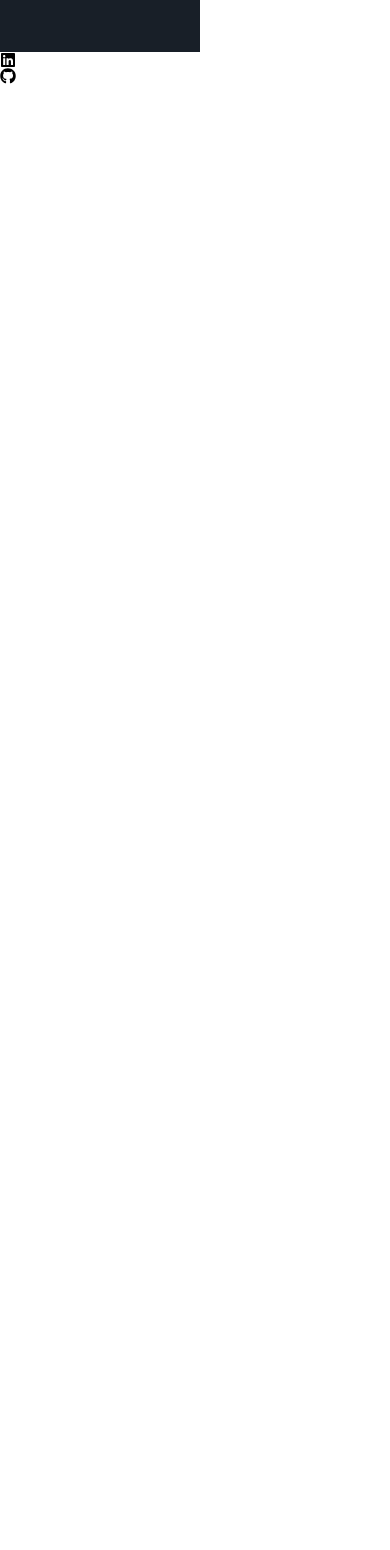
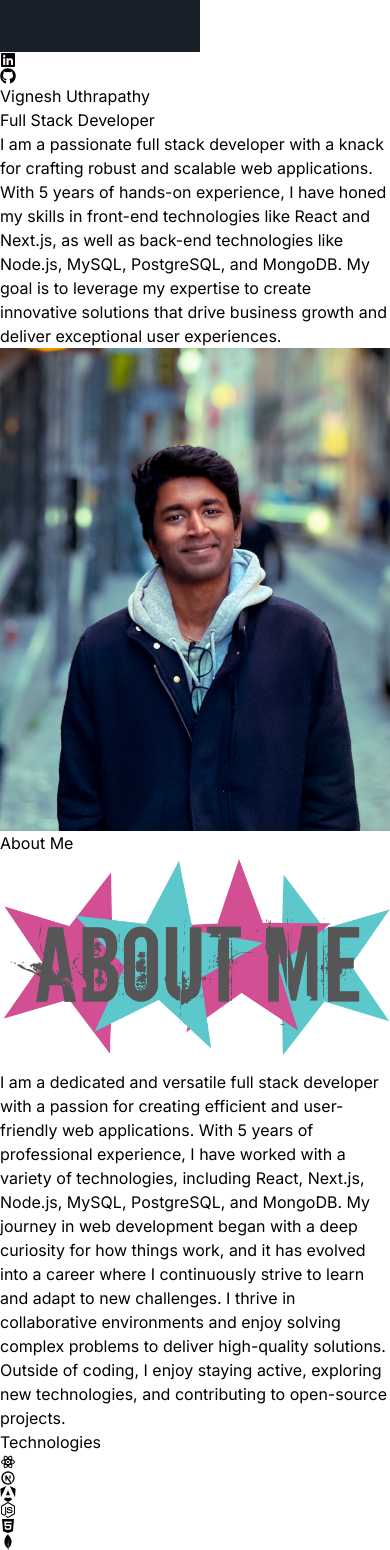
Before and after one commit to vigneshuthra/portfolio, a React (Vite) app: page / in a window 390 px wide. Shown: the part 148-1698 px from the top of the page. Before the commit the page ends 844 px from the top, so only its background shows below. Built offline with nearby package versions, Linux system fonts and the light colour scheme.

Commit message:
intro and about section added

```diff
--- a/src/App.jsx
+++ b/src/App.jsx
@@ -1,12 +1,20 @@
 import React from "react";
 import Navbar from "./components/Navbar";
+import Hero from "./components/Hero";
+import About from "./components/About";
+import Technologies from "./components/Technologies";
 
 const App = () => {
   return (
-    <div className="overflow-x-hidden text-neutral-300 antialiased selection:bg-cyan-300 selection:text-cyan-300">
+    <div className="overflow-x-hidden text-neutral-300 antialiased selection:bg-cyan-300 selection:text-black">
       <div className="fixed top-0 -z-10 h-full w-full"> </div>
-      <div className="absolute top-0 z-[-2] h-screen w-screen bg-neutral-950 bg-[radial-gradient(ellipse_80%_80%_at_50%_-20%,rgba(120,119,198,0.3),rgba(255,255,255,0))]">
-        <div className="container mx-auto px-8"><Navbar /></div>
+      <div className="absolute top-0 z-[-2] min-h-full w-screen bg-neutral-950 bg-[radial-gradient(ellipse_80%_80%_at_50%_-20%,rgba(120,119,198,0.3),rgba(255,255,255,0))]">
+        <div className="container mx-auto px-8">
+          <Navbar />
+          <Hero/>
+          <About/>
+          <Technologies/>
+        </div>
       </div>
     </div>
   );
--- /dev/null
+++ b/src/components/About.jsx
@@ -0,0 +1,28 @@
+import React from "react";
+import aboutImg from "../assets/about_me.png";
+import { ABOUT_TEXT } from "../constants";
+const About = () => {
+  return (
+    <div className="border-b border-neutral-900 pb-4">
+      <h1 className="my-20 text-center text-4xl">
+        About
+        <span className="text-neutral-500"> Me</span>
+      </h1>
+      <div className="flex flex-wrap">
+        <div className="w-full lg:w-1/2 lg:p-8">
+          <div className="flex items-center justify-center">
+            <img src={aboutImg} alt="about" className="w-[26rem]" />
+          </div>
+
+        </div>
+        <div className="w-full lg:w-1/2">
+            <div className="flex justify-center lg:justify-center">
+              <p className="my-2 max-w-xl py-2">{ABOUT_TEXT}</p>
+            </div>
+          </div>
+      </div>
+    </div>
+  );
+};
+
+export default About;
--- /dev/null
+++ b/src/components/Hero.jsx
@@ -0,0 +1,32 @@
+import React from "react";
+import { HERO_CONTENT } from "../constants";
+import profilePic from "../assets/profile_pic.jpg";
+const Hero = () => {
+  return (
+    <div className=" border-b border-neutral-900 pb-4 lg:mb-35">
+      <div className="flex flex-wrap">
+        <div className="w-full lg:w-1/2">
+          <div className="flex flex-col items-center lg:items-start">
+            <h1 className="pb-16 text-6xl font-thin tracking-tight lg:mt-16 lg:text-8xl">
+              Vignesh Uthrapathy
+            </h1>
+            <span className="bg-gradient-to-r from-pink-300 via-slate-500 to-purple-500 bg-clip-text text-4xl tracking-tight text-transparent">
+              Full Stack Developer
+            </span>
+            <p className="my-2 max-w-xl py-6 font-light tracking-tighter">
+              {HERO_CONTENT}
+            </p>
+          </div>
+        </div>
+        <div className="w-full lg:w-1/2 lg:p-8">
+          <div className=" flex justify-center">
+            <img src={profilePic} alt="profilepic" className="w-[24rem] rounded-md"/>
+
+          </div>
+        </div>
+      </div>
+    </div>
+  );
+};
+
+export default Hero;
--- /dev/null
+++ b/src/components/Technologies.jsx
@@ -0,0 +1,37 @@
+import React from "react";
+import { FaHtml5, FaNodeJs } from "react-icons/fa";
+import { RiNextjsLine, RiReactjsLine } from "react-icons/ri";
+import { SiAngular, SiMongodb } from "react-icons/si";
+import { TbBrandAngular, TbBrandNextjs } from "react-icons/tb";
+
+const Technologies = () => {
+  return (
+    <div className="border-b border-neutral-800 pb-24">
+      <h2 className="my-20 text-center text-4xl">Technologies</h2>
+      <div className="flex flex-wrap items-center justify-center gap-4">
+        <div className="rounded-2xl border-4 border-neutral-800 p-4">
+          <RiReactjsLine className="text-7xl text-cyan-400"/>
+        </div>
+        <div className="rounded-2xl border-4 border-neutral-800 p-4">
+          <TbBrandNextjs className="text-7xl"/>
+        </div>
+        <div className="rounded-2xl border-4 border-neutral-800 p-4">
+          <SiAngular className="text-7xl text-red-700"/>
+        </div>
+        <div className="rounded-2xl border-4 border-neutral-800 p-4">
+          <FaNodeJs className="text-7xl text-green-500"/>
+        </div>
+        <div className="rounded-2xl border-4 border-neutral-800 p-4">
+          <FaHtml5 className="text-7xl text-orange-600"/>
+        </div>
+        <div className="rounded-2xl border-4 border-neutral-800 p-4">
+          <SiMongodb className="text-7xl text-green-400"/>
+        </div>
+
+
+      </div>
+    </div>
+  );
+};
+
+export default Technologies;
```
Also changed, not shown: src/assets/about_me.png (added), src/assets/profile_pic.jpg (added).
